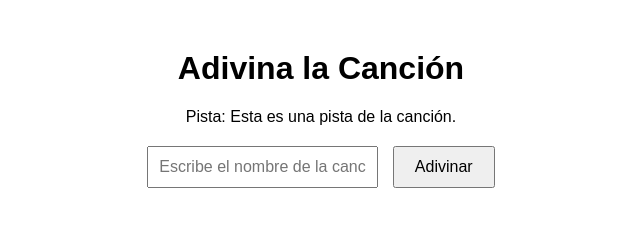
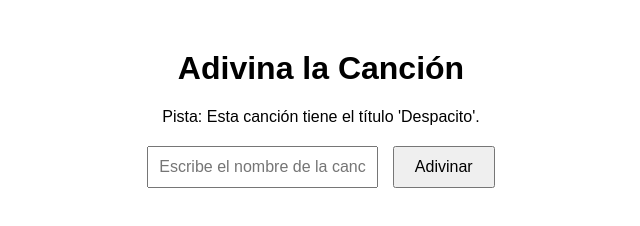
Before and after one commit to Rayo-ofc/Juegos-By-ivan, a plain HTML site: page index.html in a window 1280 px wide. Shown: the full height of the page, 319-959 px from the left. Drawn offline with Linux system fonts and the light colour scheme.

Commit message:
Goku-Black-Bot-MD

```diff
--- a/index.html
+++ b/index.html
@@ -37,6 +37,6 @@
     </div>
     <div class="message" id="message"></div>
 
-    <script src="scrip.js"></scrip>
+    <script src="script.js"></script>
 </body>
 </html>
```
